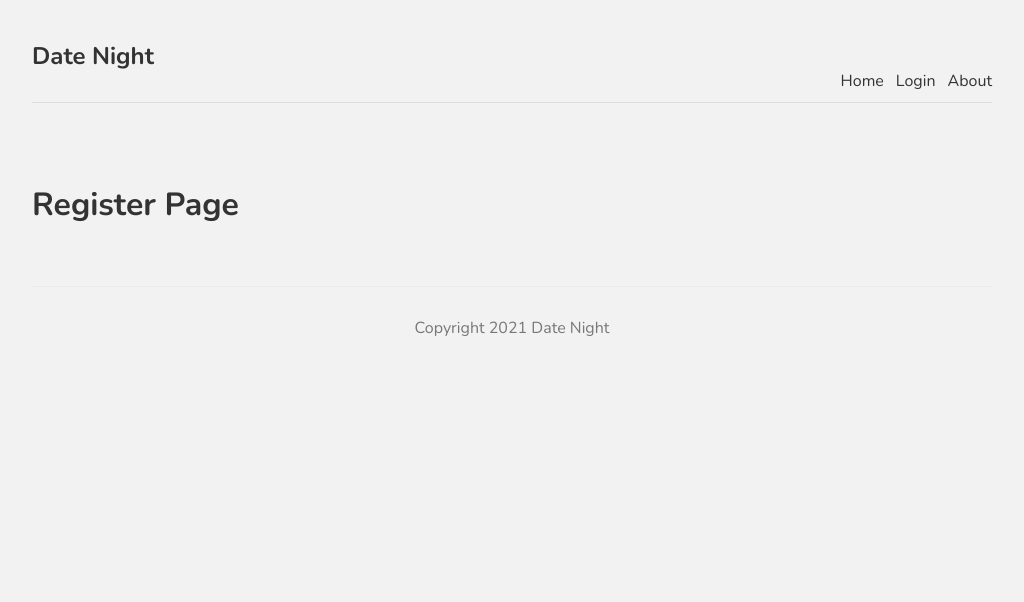
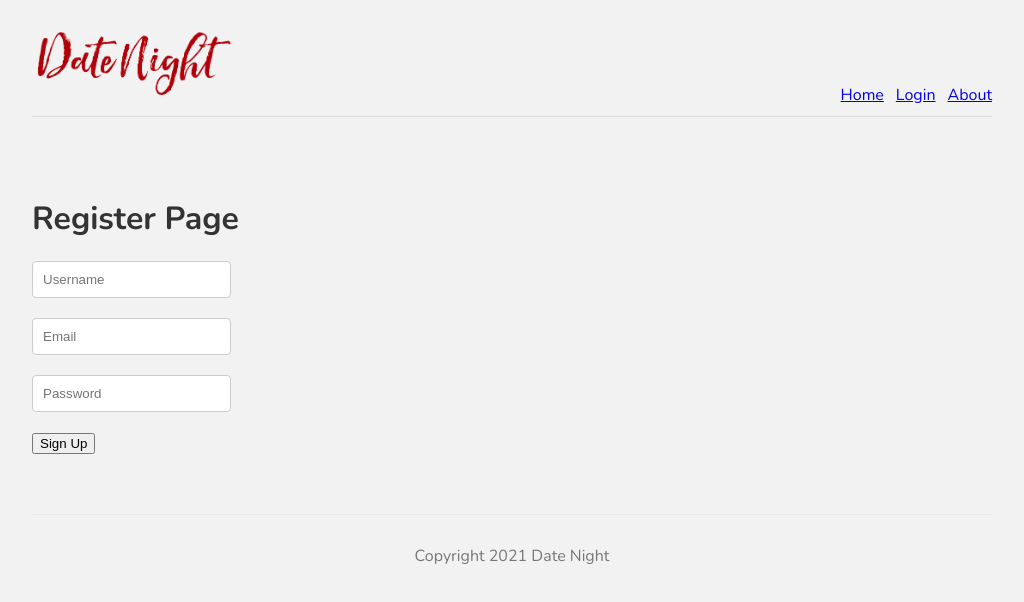
Before and after one commit to JejuBrothers/date-night-frontend, a Next.js app: page /register in a window 1280 px wide. Shown: the top 602 px of the page, without its empty margins (128-1152 px from the left). Built offline with nearby package versions, Linux system fonts and the light colour scheme.

Commit message:
add basic registration form

```diff
--- a/components/navbar.js
+++ b/components/navbar.js
@@ -1,10 +1,11 @@
 import Link from 'next/link';
+import Image from 'next/image';
 
 const Navbar = () => {
   return (
     <nav>
       <div className='logo'>
-        <h1>Date Night</h1>
+        <Image src='/logo.png' width={200} height={80} />
       </div>
       <Link href='/'>
         <a>Home</a>
--- a/pages/register.js
+++ b/pages/register.js
@@ -1,8 +1,66 @@
+import { useState } from 'react';
+import Head from 'next/head';
+import styles from '../styles/Home.module.css';
+
 const Register = () => {
+  const [username, setUsername] = useState('');
+  const [email, setEmail] = useState('');
+  const [password, setPassword] = useState('');
+
+  async function handleRegister() {
+    const registerInfo = {
+      username: username,
+      email: email,
+      password: password,
+    };
+
+    const register = await fetch(`/auth/register`, {
+      method: 'POST',
+      headers: {
+        Accept: 'application/json',
+        'Content-Type': 'application/json',
+      },
+      body: JSON.stringify(registerInfo),
+    });
+
+    //const registerResponse = await register.json();
+    //console.log(registerResponse);
+  }
   return (
-    <div>
-      <h1>Register Page</h1>
-    </div>
+    <>
+      <Head>
+        <title>Date Night | Sign Up</title>
+      </Head>
+      <div>
+        <h1>Register Page</h1>
+        <form>
+          <input
+            type='text'
+            onChange={(e) => setUsername(e.target.value)}
+            value={username}
+            placeholder='Username'
+          />
+          <br />
+          <input
+            type='email'
+            onChange={(e) => setEmail(e.target.value)}
+            value={email}
+            placeholder='Email'
+          />
+          <br />
+          <input
+            type='password'
+            onChange={(e) => setPassword(e.target.value)}
+            value={password}
+            placeholder='Password'
+          />
+          <br />
+          <button type='button' onClick={() => handleRegister()}>
+            Sign Up
+          </button>
+        </form>
+      </div>
+    </>
   );
 };
 
--- a/styles/globals.css
+++ b/styles/globals.css
@@ -5,14 +5,16 @@ body {
   color: #333;
   font-family: 'Nunito';
 }
-a {
+s a {
   color: #333;
   text-decoration: none;
 }
+
 .content {
   max-width: 960px;
   margin: 0 auto;
 }
+
 nav {
   margin: 10px auto 80px;
   padding: 10px 0;
@@ -21,12 +23,15 @@ nav {
   align-items: flex-end;
   border-bottom: 1px solid #ddd;
 }
+
 nav a {
   margin-left: 12px;
 }
+
 nav .logo {
   margin-right: auto;
 }
+
 footer {
   display: block;
   text-align: center;
@@ -34,6 +39,13 @@ footer {
   margin-top: 60px;
   color: #777;
   border-top: 1px solid #eaeaea;
+}
+
+input {
+  padding: 10px;
+  margin-bottom: 20px;
+  border: 1px solid #cccccc;
+  border-radius: 4px;
 }
 
 .not-found {
```
Also changed, not shown: pages/about.js (+10 -3 lines), pages/index.js (+19 -8 lines), pages/login.js (+10 -3 lines), public/logo.png (added).
